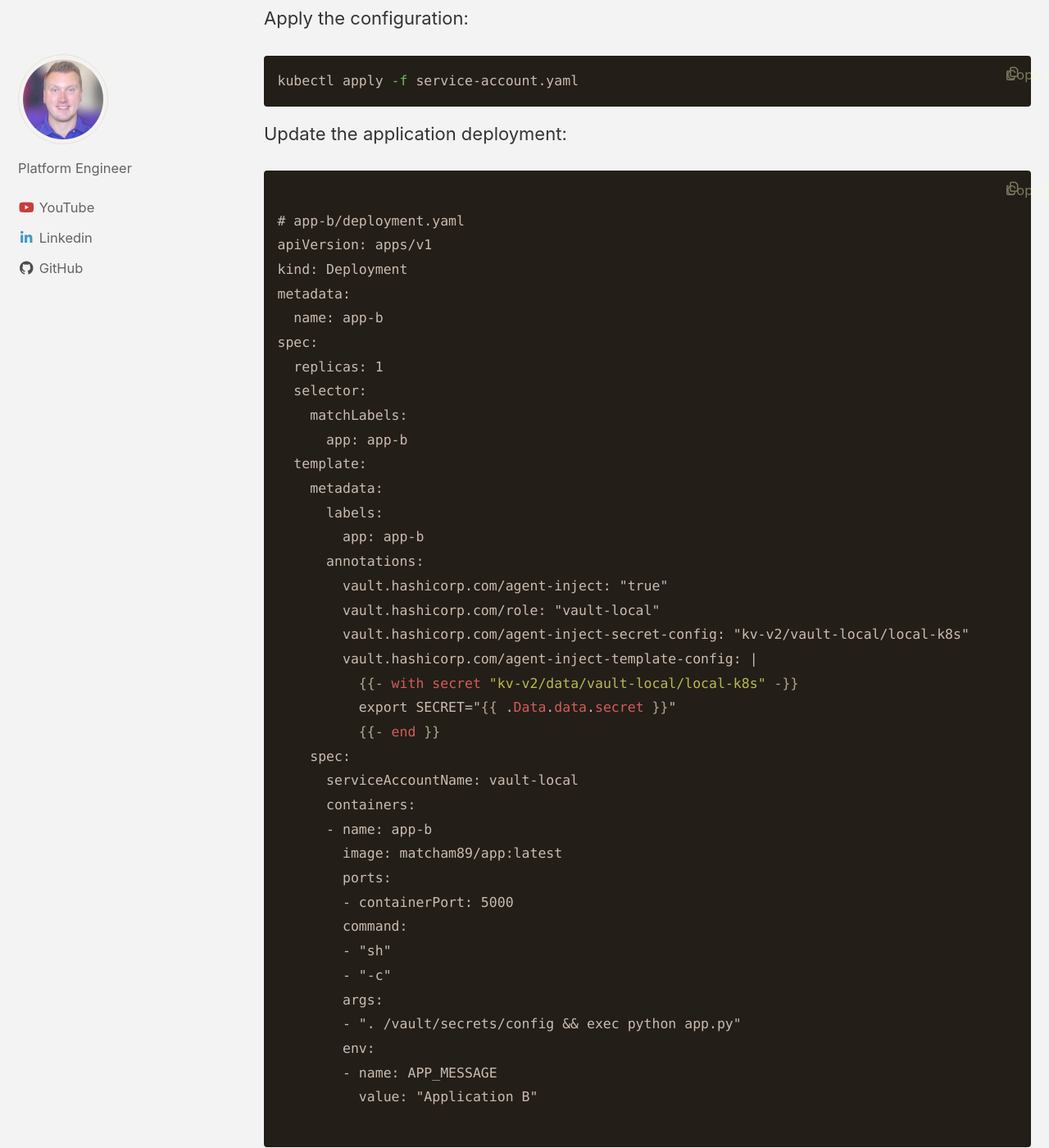
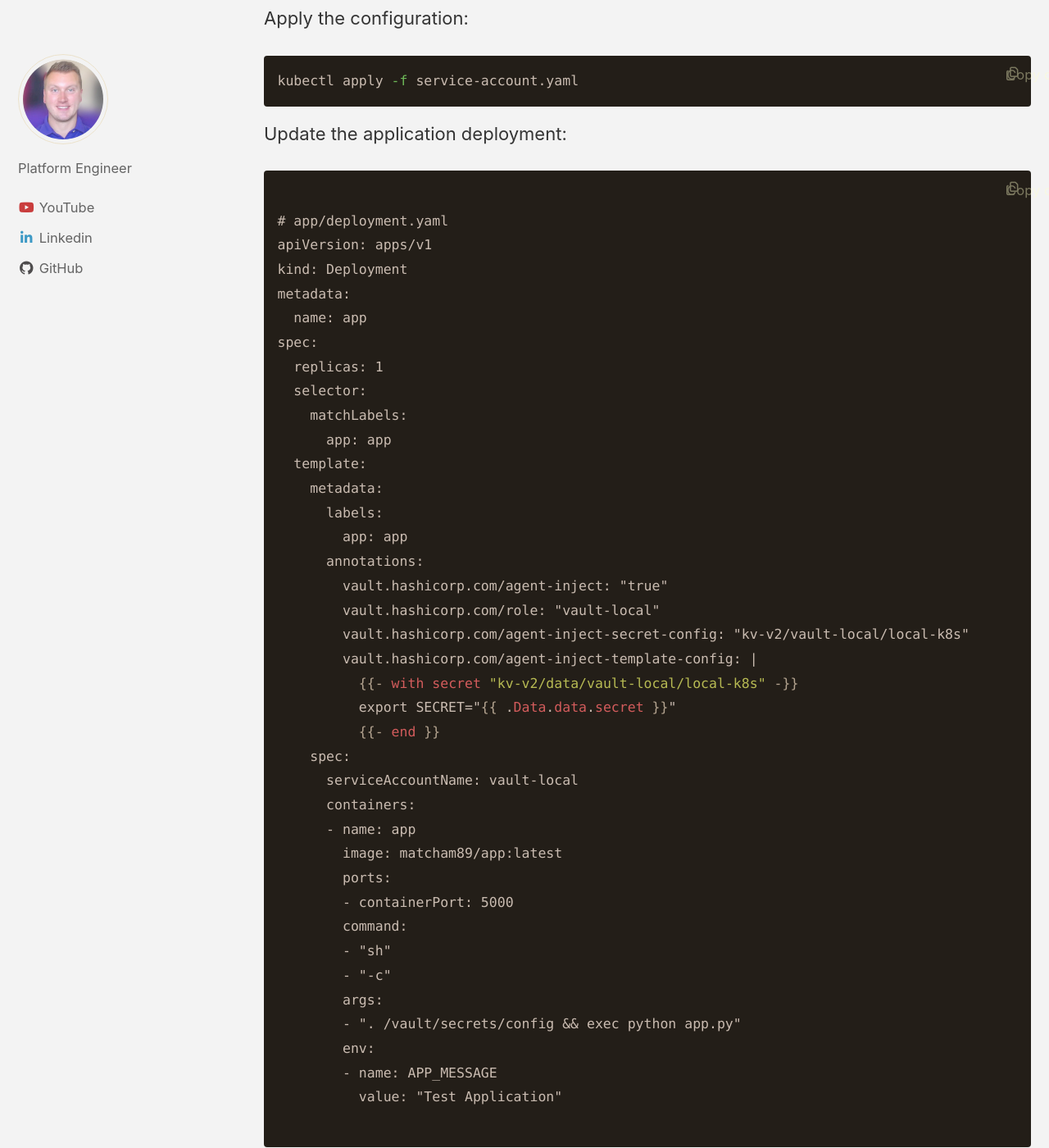
Before and after one commit to Matcham89/chrismatcham-dev, a Jekyll site: the page built from _posts/2025-01-01-Hands-On-Kubernetes-Part 2-Deploying-Vault.md, in a window 1280 px wide and 1400 px high, scrolled down 6039 px. Shown: the whole window at 82% size. Built offline with Jekyll 4.4.1, drawn with Linux system fonts in a browser that asks for light colours; cached includes are drawn as plain includes; some of the changed text lies outside the part shown.

Commit message:
fix: curl output part 2

````diff
--- a/_posts/2025-01-01-Hands-On-Kubernetes-Part 2-Deploying-Vault.md
+++ b/_posts/2025-01-01-Hands-On-Kubernetes-Part 2-Deploying-Vault.md
@@ -21,7 +21,7 @@ In Part 1, we deployed a simple application on Kubernetes. Now, let’s introduc
 #### Verifying the Cluster
 Ensure the cluster is operational by running:
 ```bash
-curl app-a.local
+curl app.local
 ```
 If the app responds correctly, proceed.
 
@@ -177,20 +177,20 @@ kubectl apply -f service-account.yaml
 Update the application deployment:
 ```liquid
 {% raw %}
-# app-b/deployment.yaml
+# app/deployment.yaml
 apiVersion: apps/v1
 kind: Deployment
 metadata:
-  name: app-b
+  name: app
 spec:
   replicas: 1
   selector:
     matchLabels:
-      app: app-b
+      app: app
   template:
     metadata:
       labels:
-        app: app-b
+        app: app
       annotations:
         vault.hashicorp.com/agent-inject: "true"
         vault.hashicorp.com/role: "vault-local"
@@ -202,7 +202,7 @@ spec:
     spec:
       serviceAccountName: vault-local
       containers:
-      - name: app-b
+      - name: app
         image: matcham89/app:latest
         ports:
         - containerPort: 5000
@@ -213,12 +213,12 @@ spec:
         - ". /vault/secrets/config && exec python app.py"
         env:
         - name: APP_MESSAGE
-          value: "Application B"
+          value: "Test Application"
 {% endraw %}
 ```
 Deploy the application:
 ```bash
-kubectl apply -f app-b/deployment.yaml
+kubectl apply -f app/deployment.yaml
 ```
 
 #### Verify Vault Integration
@@ -230,19 +230,22 @@ If the pod status shows an init container, it indicates that the Vault Agent Inj
 
 Test the application:
 ```bash
-curl app-b.local
+curl app.local
 ```
 Expected output:
 ```
-Environment-Application
-  Application B
-  Vault Secret: this is a secret stored in vault and exported with vault injector
-  Other Secret: Not Set
+    <html>
+    <head><title>Application Title</title></head>
+    <body>
+        <h1>Test Application</h1>
+        <p><strong>Vault Secret:</strong> this is a secret stored in vault and exported with vault injector </p>
+    </body>
+    </html>
 ```
 
 You can also verify the injected secret directly:
 ```bash
-kubectl exec -i -t app-b-XXXXXX -c app-b -- cat /vault/secrets/config
+kubectl exec -i -t app-XXXXXX -c app -- cat /vault/secrets/config
 ```
 Expected output:
 ```
````
